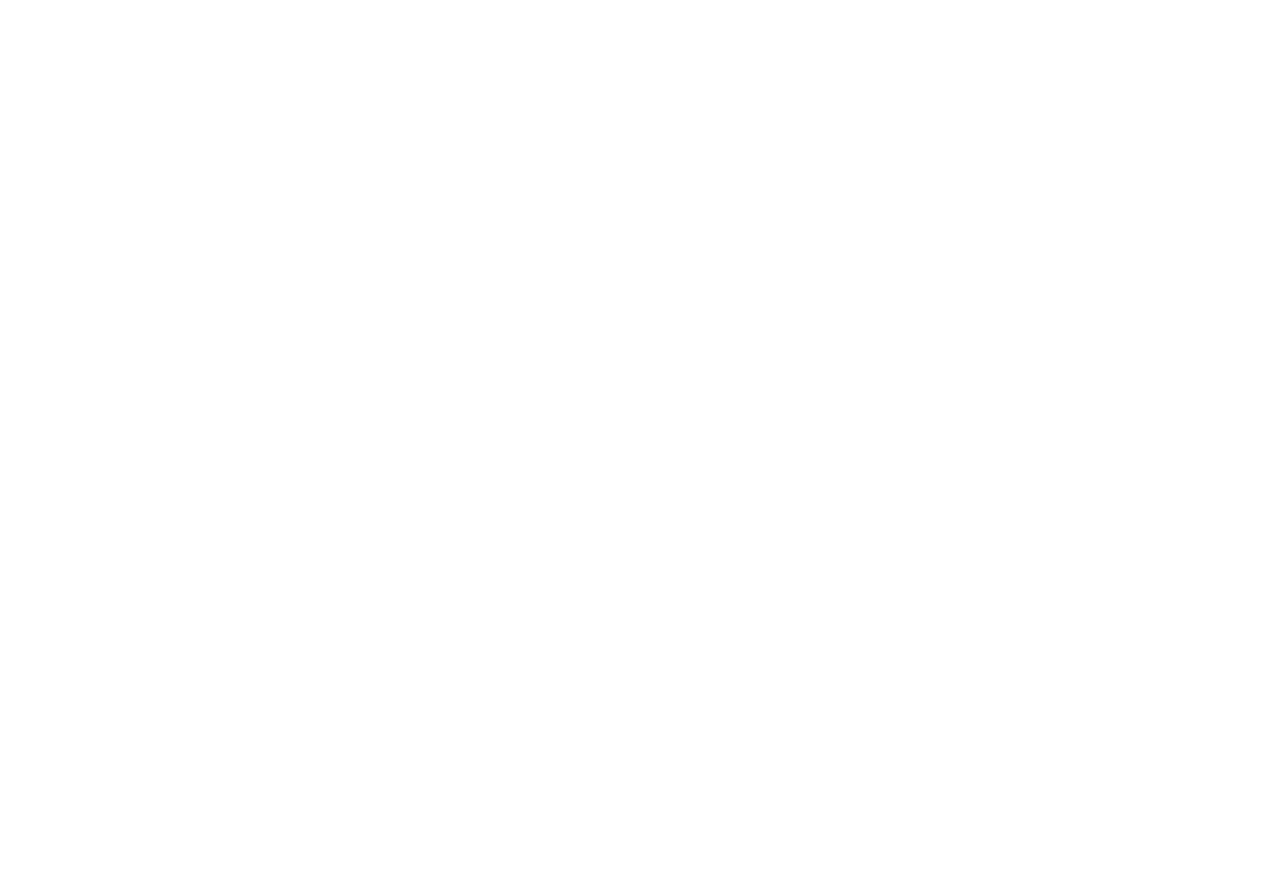
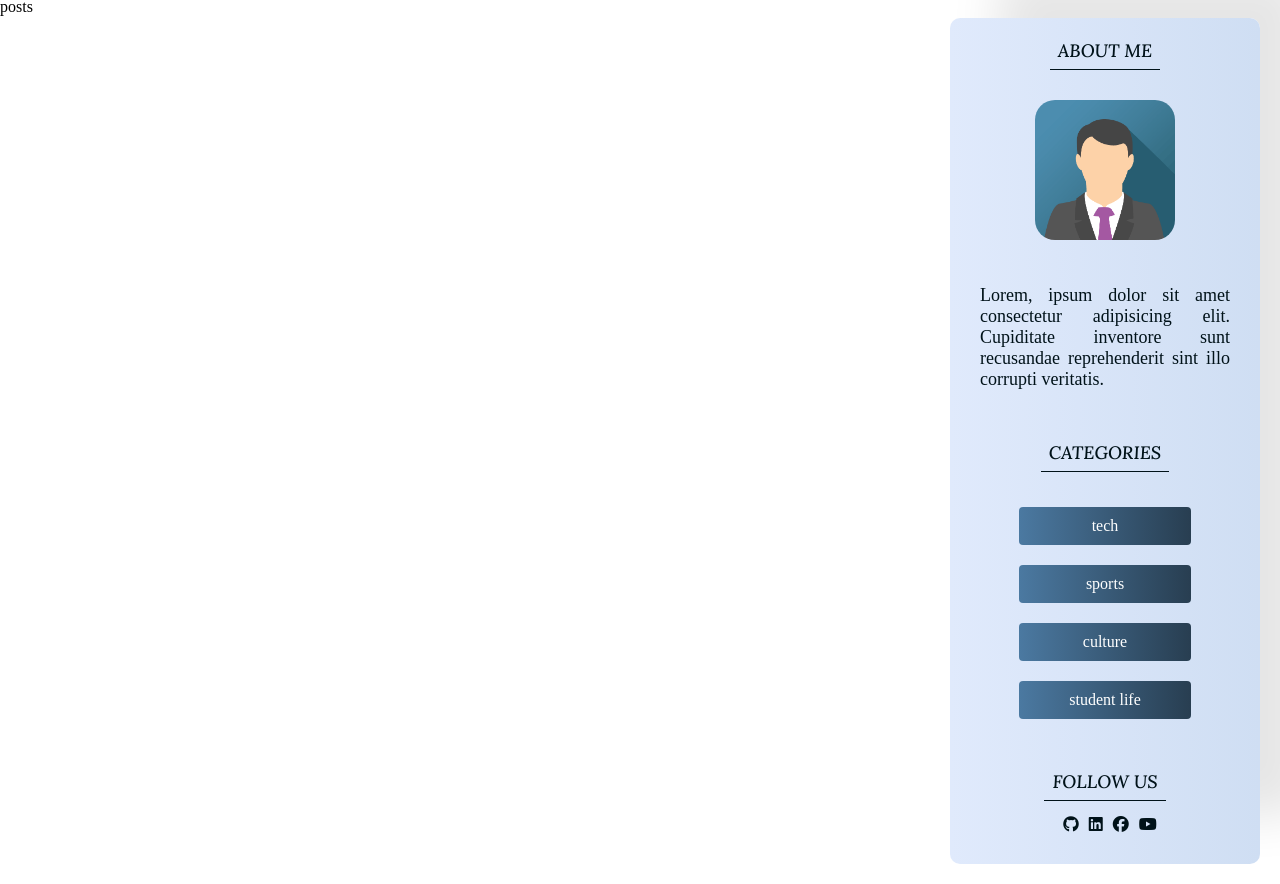
Before and after one commit to Mlika-Gaith/mern-stack-blog, a React (Create React App) app: page / in a window 1280 px wide. Shown: the part 612-1496 px from the top of the page. Before the commit the page ends 800 px from the top, so only its background shows below. Built offline with nearby package versions, Linux system fonts and the light colour scheme.

Commit message:
added sidebar and posts.

```diff
--- a/src/components/Navbar/NavBar.css
+++ b/src/components/Navbar/NavBar.css
@@ -6,7 +6,9 @@
   display: flex;
   align-items: center;
   font-family: "Lora", serif;
+  background-color: #ffffff;
   color: #495057;
+  z-index: 9999;
 }
 .topLeft,
 .topRight {
--- /dev/null
+++ b/src/components/Posts/Posts.css
@@ -0,0 +1,3 @@
+.posts {
+  flex: 9;
+}
--- /dev/null
+++ b/src/components/Posts/Posts.js
@@ -0,0 +1,5 @@
+import "./Posts.css";
+function Posts() {
+  return <div className="posts">posts</div>;
+}
+export default Posts;
--- /dev/null
+++ b/src/components/SideBar/SideBar.css
@@ -0,0 +1,92 @@
+.sideBar {
+  flex: 3;
+  height: 30%;
+  margin: 20px;
+  padding-bottom: 30px;
+  background: #e0eafc; /* fallback for old browsers */
+  background: -webkit-linear-gradient(
+    to left,
+    #cfdef3,
+    #e0eafc
+  ); /* Chrome 10-25, Safari 5.1-6 */
+  background: linear-gradient(
+    to left,
+    #cfdef3,
+    #e0eafc
+  ); /* W3C, IE 10+/ Edge, Firefox 16+, Chrome 26+, Opera 12+, Safari 7+ */
+
+  border-radius: 10px;
+  display: flex;
+  flex-direction: column;
+  align-items: center;
+  justify-content: center;
+  color: #001219;
+  box-shadow: 3em -3em 3em rgba(0, 0, 0, 0.1);
+}
+.sideBarItem {
+  display: flex;
+  flex-direction: column;
+  align-items: center;
+}
+.sideBarTitle {
+  margin: 15px;
+  padding: 8px;
+  border-bottom: 1px solid #001219;
+  font-family: "Lora", serif;
+  font-weight: 200;
+  font-size: 18px;
+  text-transform: uppercase;
+  line-height: 20px;
+  text-align: center;
+}
+.sideBarItem img {
+  margin: 15px;
+  height: 140px;
+  border-radius: 20px;
+}
+.sideBarItem p {
+  padding: 30px;
+  font-size: 18px;
+  text-align: justify;
+}
+.sideBarList {
+  list-style: none;
+  padding: 10px;
+  margin-bottom: 10px;
+  display: flex;
+  flex-direction: column;
+  align-items: center;
+  justify-content: center;
+}
+.sideBarListItem {
+  display: flex;
+  justify-content: center;
+  align-items: center;
+  text-decoration: none;
+  padding: 10px 20px;
+  height: 100%;
+  width: 100%;
+  border: none;
+  outline: none;
+  border-radius: 4px;
+  background: #4b79a1; /* fallback for old browsers */
+  background: -webkit-linear-gradient(
+    to left,
+    #283e51,
+    #4b79a1
+  ); /* Chrome 10-25, Safari 5.1-6 */
+  background: linear-gradient(
+    to left,
+    #283e51,
+    #4b79a1
+  ); /* W3C, IE 10+/ Edge, Firefox 16+, Chrome 26+, Opera 12+, Safari 7+ */
+  margin: 10px;
+  color: #ffffff;
+  cursor: pointer;
+  text-transform: lowercase;
+}
+.sideBar i {
+  font-size: 16px;
+  margin-left: 10px;
+  cursor: pointer;
+}
--- /dev/null
+++ b/src/components/SideBar/SideBar.js
@@ -0,0 +1,35 @@
+import "./SideBar.css";
+import personalImg from "../../images/avatar.png";
+function SideBar() {
+  return (
+    <div className="sideBar">
+      <div className="sideBarItem">
+        <span className="sideBarTitle"> About me</span>
+        <img src={personalImg} alt="personal profil pic" />
+        <p>
+          Lorem, ipsum dolor sit amet consectetur adipisicing elit. Cupiditate
+          inventore sunt recusandae reprehenderit sint illo corrupti veritatis.
+        </p>
+      </div>
+      <div className="sideBarItem">
+        <span className="sideBarTitle"> Categories</span>
+        <ul className="sideBarList">
+          <li className="sideBarListItem">Tech</li>
+          <li className="sideBarListItem">Sports</li>
+          <li className="sideBarListItem">Culture</li>
+          <li className="sideBarListItem">Student Life</li>
+        </ul>
+      </div>
+      <div className="sideBarItem">
+        <span className="sideBarTitle"> follow us</span>
+        <div className="sideBarSocial">
+          <i class="fa-brands fa-github"></i>
+          <i class="fa-brands fa-linkedin"></i>
+          <i class="fa-brands fa-facebook"></i>
+          <i class="fa-brands fa-youtube"></i>
+        </div>
+      </div>
+    </div>
+  );
+}
+export default SideBar;
--- a/src/pages/home/Home.css
+++ b/src/pages/home/Home.css
@@ -0,0 +1,3 @@
+.home {
+  display: flex;
+}
--- a/src/pages/home/Home.js
+++ b/src/pages/home/Home.js
@@ -1,9 +1,16 @@
 import Header from "../../components/Header/Header";
+import Posts from "./../../components/Posts/Posts";
+import SideBar from "../../components/SideBar/SideBar";
+import "./Home.css";
 function Home() {
   return (
-    <div className="home">
+    <>
       <Header />
-    </div>
+      <div className="home">
+        <Posts />
+        <SideBar />
+      </div>
+    </>
   );
 }
 
```
